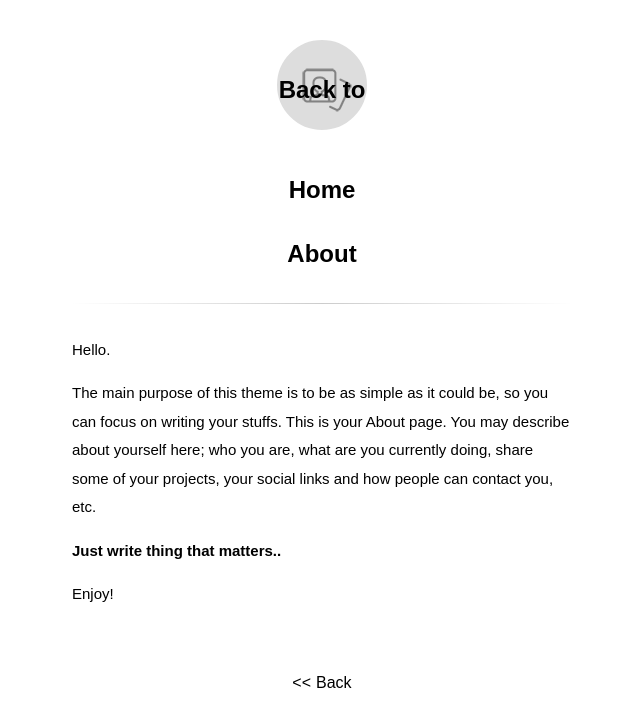
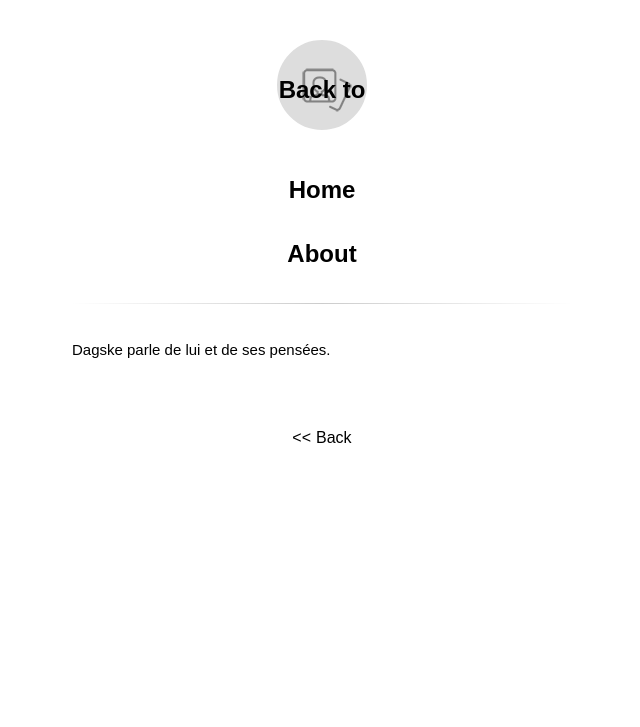
Before and after one commit to dagske/dagske.github.io, a Jekyll site: the page built from about.md, in a window 1280 px wide. Shown: the top 727 px of the page, without its empty margins (318-958 px from the left). Built offline with Jekyll 4.4.1, drawn with Linux system fonts in a browser that asks for light colours; some web fonts are replaced.

Commit message:
Update about.md

```diff
--- a/about.md
+++ b/about.md
@@ -3,10 +3,4 @@ layout: page
 title: About
 ---
 
-Hello.
-
-The main purpose of this theme is to be as simple as it could be, so you can focus on writing your stuffs. This is your About page. You may describe about yourself here; who you are, what are you currently doing, share some of your projects, your social links and how people can contact you, etc.
-
-**Just write thing that matters..**
-
-Enjoy!
+Dagske parle de lui et de ses pensées.
```
